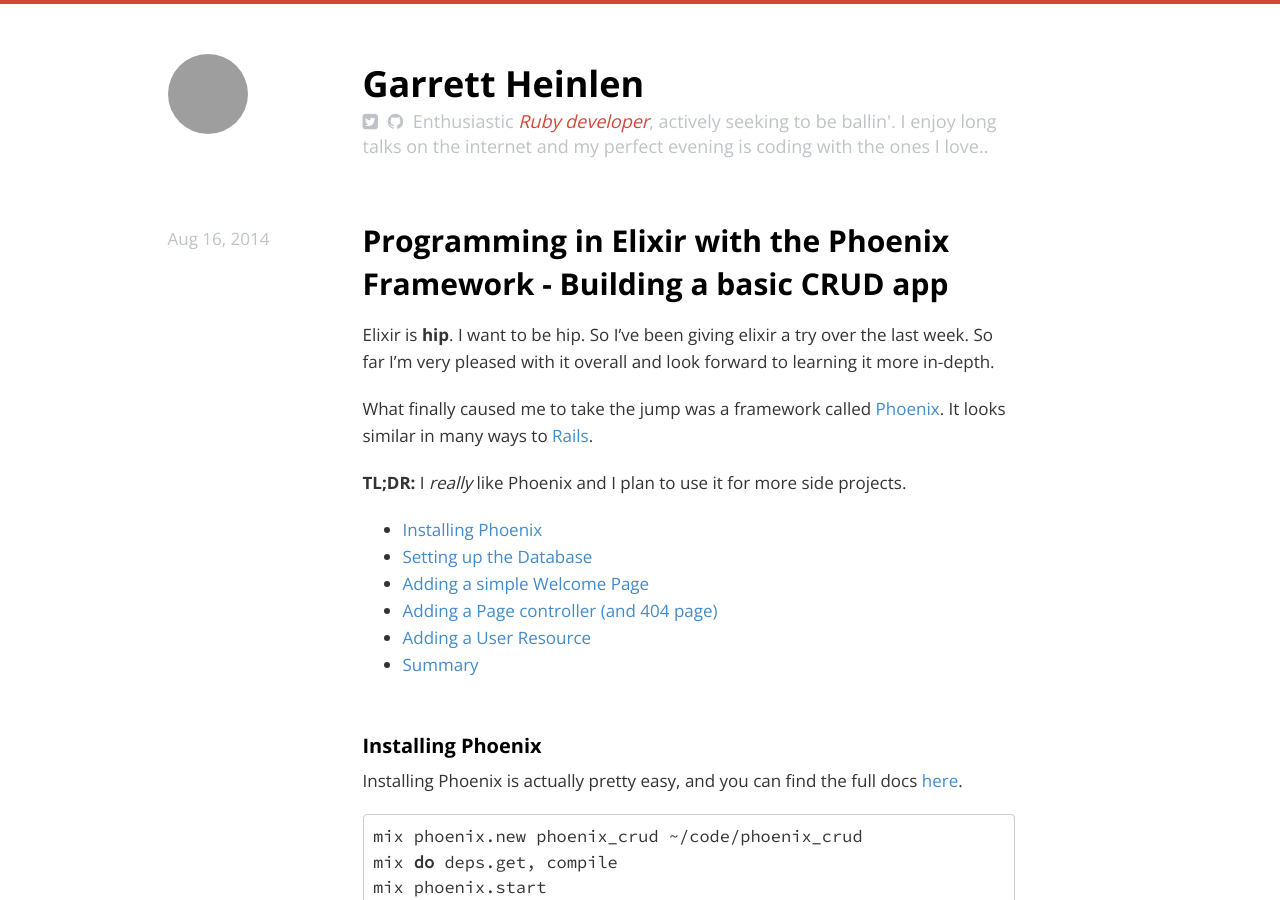
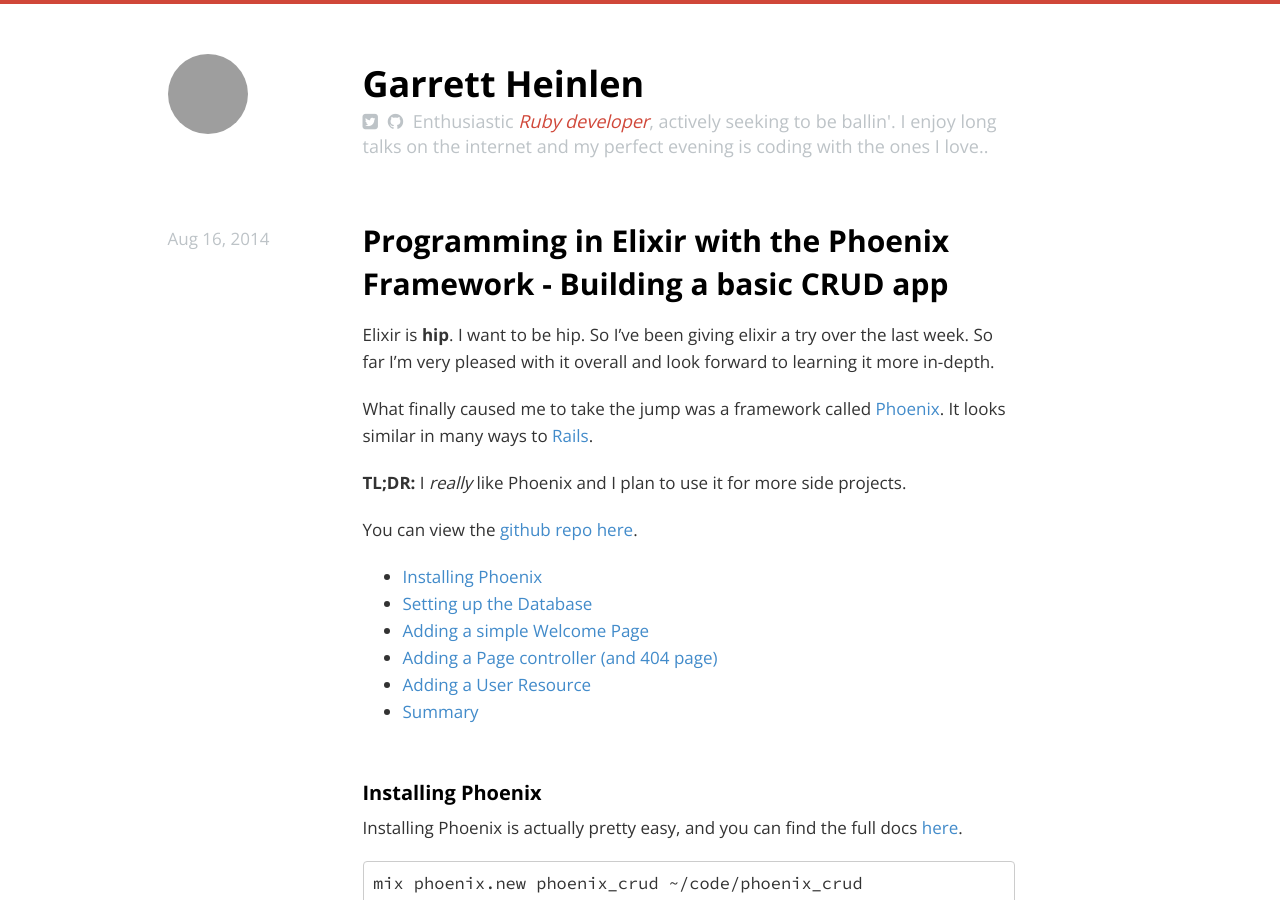
Before and after one commit to gogogarrett/gogogarrett.github.io, a Jekyll site: the page built from _posts/2014-08-16-programming-in-elixir-with-the-phoenix-framework-building-a-basic-CRUD-app.markdown, in a window 1280 px wide and 900 px high. Built offline with Jekyll 4.4.1, drawn with Linux system fonts in a browser that asks for light colours; nearby versions of some CDN libraries; Markdown is read by kramdown in place of the engine named in the settings; comment, search, counter and statistics services are not loaded; grey boxes are pictures that could not be loaded.

Commit message:
adding in github repo.

```diff
--- a/_posts/2014-08-16-programming-in-elixir-with-the-phoenix-framework-building-a-basic-CRUD-app.markdown
+++ b/_posts/2014-08-16-programming-in-elixir-with-the-phoenix-framework-building-a-basic-CRUD-app.markdown
@@ -8,6 +8,8 @@
 What finally caused me to take the jump was a framework called [Phoenix](https://github.com/phoenixframework/phoenix).  It looks similar in many ways to [Rails](http://rubyonrails.org/).
 
 __TL;DR:__ I _really_ like Phoenix and I plan to use it for more side projects.
+
+You can view the [github repo here](https://github.com/gogogarrett/phoenix_crud).
 
 - [Installing Phoenix](#installing_phoenix)
 - [Setting up the Database](#setting_up_the_database)
@@ -621,3 +623,6 @@
 ## Summary<a name="summary"></a>
 
 What I really love about Phoenix, or maybe just even Elixir, is even though I have only been using the language for a week with no prior experience with a functional language - I found it extremely easy to dig into the source code of the project and work out most of the things that came up. I think clarity in a framework can lend to a very high userbase and I'm happy to see for at least the moment, that is the case with Phoenix.
+
+
+[github repo here](https://github.com/gogogarrett/phoenix_crud).
```
